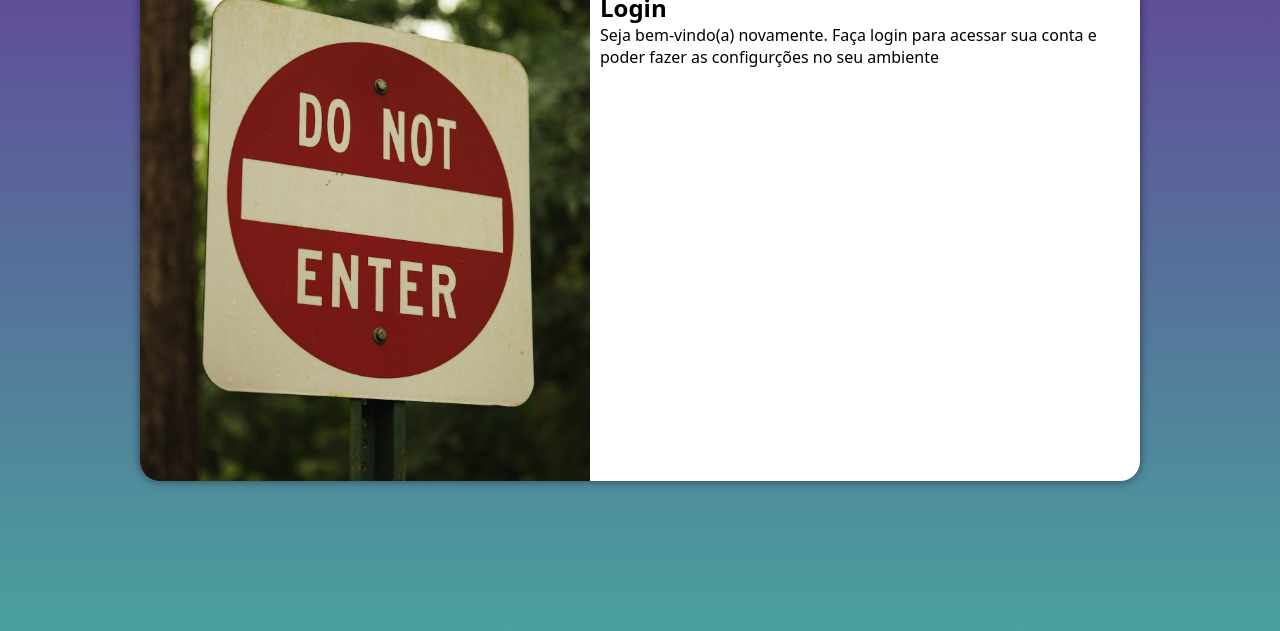
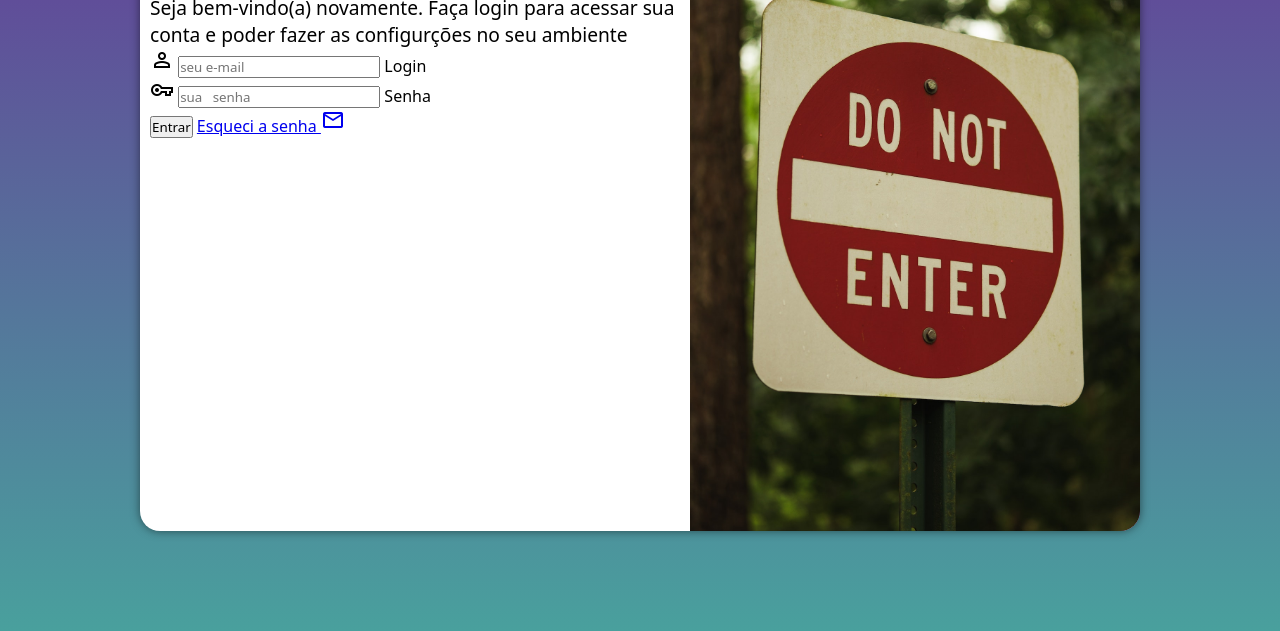
Before and after one commit to ViniciusAugustoNogueiraDias/pag-login, a plain HTML site: page index.html in a window 1280 px wide. Shown: the part 169-800 px from the top of the page. Drawn offline with nearby package versions, Linux system fonts and the light colour scheme.

Commit message:
pag-login

```diff
--- a/estilos/mediaQuery.css
+++ b/estilos/mediaQuery.css
@@ -31,13 +31,21 @@
     }
 
     div#img{
-        float: left;
+        float: right;
         width: 45%;
         height: 100%;
     }
 
     div#form{
-        float: right;
+        float: left;
         width: 55%;
     }
+
+    div#form > h1 {
+        font-size: 2em;
+     }
+
+    div#form > p {
+        font-size: 1.2em;
+     }
 }
--- a/estilos/style.css
+++ b/estilos/style.css
@@ -34,7 +34,7 @@
 
     background-color: #fff;
     width: 300px;
-    height: 500px;
+    height: 600px;
     border-radius: 20px;
     box-shadow: 0px 0px 10px rgba(0, 0, 0, 0.500);
 
@@ -55,3 +55,12 @@ div#img{
     padding: 10px;
 
  }
+
+div#form > h1 {
+    text-align: center;
+    margin-bottom: 10px;
+ }
+
+ div#form > p {
+    font-size: 0.8em;
+ }
--- a/index.html
+++ b/index.html
@@ -5,6 +5,7 @@
     <meta http-equiv="X-UA-Compatible" content="IE=edge">
     <meta name="viewport" content="width=device-width, initial-scale=1.0">
     <title>Document</title>
+    <link rel="stylesheet" href="https://fonts.googleapis.com/css2?family=Material+Symbols+Outlined:opsz,wght,FILL,GRAD@48,400,0,0" />
     <link rel="stylesheet" href="estilos/style.css">
     <link rel="stylesheet" href="estilos/mediaQuery.css">
 </head>
@@ -19,8 +20,25 @@
                     <p>
                         Seja bem-vindo(a) novamente. Faça login para acessar sua conta e poder fazer as configurções no seu ambiente
                     </p>
-                    <form action="login.php" method="post">
-
+                    <form action="login.php" method="post" autocomplete="on">
+                            <div class="campo">
+                                <span class="material-symbols-outlined">
+                                    person
+                                    </span>
+                                <input type="email" name="login" id="ilogin" placeholder="seu e-mail" autocomplete="email" required maxlength="30">
+                                <label for="ilogin">Login</label>
+                            </div>
+                            <div class="campo">
+                                <span class="material-symbols-outlined">
+                                    vpn_key
+                                    </span>
+                                <input type="password" name="senha" id="isenha" placeholder="sua   senha" autocomplete="current-password" required minlength="8" maxlength="30">
+                                <label for="isenha">Senha</label>
+                            </div>
+                            <input type="submit" value="Entrar">
+                            <a href="esqueci.html">
+                                Esqueci a senha <i class="material-symbols-outlined">mail</i>
+                            </a>
                     </form>
                 </div>
         </section>
```
